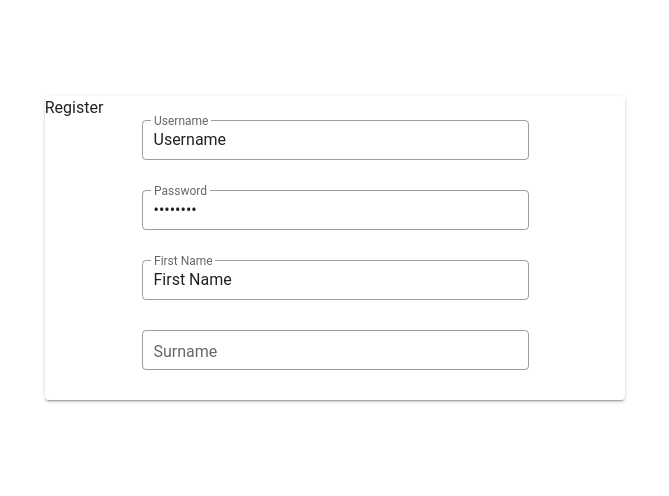
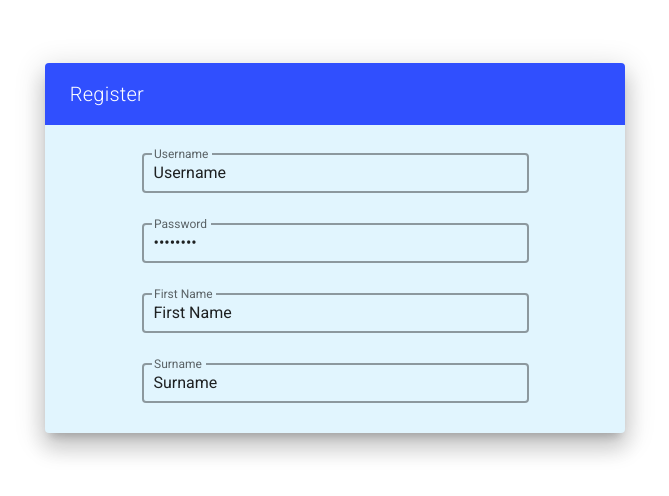
Before and after one commit to nighostchris/gymlog, a Vue app in the folder client/: page /test in a window 1280 px wide. Shown: the part 152-648 px from the top of the page, without its empty margins (305-974 px from the left). Built offline with nearby package versions, Linux system fonts and the light colour scheme.

Commit message:
Polishing title and 4 input fields of register page. Login button left.

```diff
--- a/client/package.json
+++ b/client/package.json
@@ -14,6 +14,7 @@
     "vuetify": "^2.0.0"
   },
   "devDependencies": {
+    "@mdi/font": "^3.8.95",
     "@vue/cli-plugin-babel": "^3.9.0",
     "@vue/cli-plugin-eslint": "^3.9.0",
     "@vue/cli-service": "^3.9.0",
--- a/client/src/components/RegisterBox.vue
+++ b/client/src/components/RegisterBox.vue
@@ -2,33 +2,41 @@
   <v-container fill-height>
     <v-layout align-center justify-center>
       <v-flex xs8 md6 lg6 xl6>
-        <v-card>
-          <div>{{ title }}</div>
-          <v-layout justify-center>
+        <v-card :elevation="15" color="light-blue lighten-5">
+          <div class="font-weight-light headline title">Register</div>
+          <v-layout justify-center pt-7>
             <v-flex xs8 md8 lg8 xl8>
               <v-text-field
                 label="Username"
                 v-model="username"
+                :rules="[rules.required, rules.nameLengthLimit]"
                 outlined
+                clearable
               >
               </v-text-field>
               <v-text-field
                 label="Password"
                 v-model="password"
+                :rules="[rules.required, rules.passwordLength, rules.passwordNumber]"
                 type="password"
                 outlined
+                clearable
               >
               </v-text-field>
               <v-text-field
                 label="First Name"
                 v-model="firstname"
+                :rules="[rules.required, rules.nameLengthLimit]"
                 outlined
+                clearable
               >
               </v-text-field>
               <v-text-field
                 label="Surname"
-                placeholder="Surname"
+                v-model="surname"
+                :rules="[rules.required, rules.nameLengthLimit]"
                 outlined
+                clearable
               >
               </v-text-field>
             </v-flex>
@@ -43,17 +51,32 @@
 export default {
   data() {
     return {
-      title: 'Register',
       username: 'Username',
       password: 'Password',
       firstname: 'First Name',
       surname: 'Surname',
+      rules: {
+        required: value => !!value || 'Required.',
+        nameLengthLimit: value => value.length <= 20 || 'Maximum 20 characters.',
+        passwordLength: value => value.length >= 8 || 'Minimum 8 characters.',
+        passwordNumber: value => value.match(/^(?=.*[0-9])/) || 'Contain at least 1 number.',
+      },
     };
   },
 };
 </script>
 
 <style>
+.title {
+  padding: 15px 0px 15px 25px;
+  color: white;
+  background-color: #304FFE;
+}
+
+.input-section {
+  padding-top: 20px;
+}
+
 .v-label {
   top: 12px !important;
 }
@@ -62,7 +85,19 @@ export default {
   top: 18px !important;
 }
 
+.v-input__append-inner {
+  margin-top: 8px !important;
+}
+
 .v-input__slot {
   min-height: 40px !important;
 }
+
+.v-sheet {
+  border-radius: 20px;
+}
+
+.v-text-field--outlined fieldset {
+  border-width: 2px;
+}
 </style>
--- a/client/src/index.html
+++ b/client/src/index.html
@@ -6,8 +6,8 @@
     <meta name="viewport" content="width=device-width,initial-scale=1.0">
     <!-- <link rel="icon" href="<%= BASE_URL %>favicon.ico"> -->
     <title>client</title>
-    <link rel="stylesheet" href="https://fonts.googleapis.com/icon?family=Material+Icons">
-    <link rel="stylesheet" href="https://cdn.jsdelivr.net/npm/@mdi/font@latest/css/materialdesignicons.min.css">
+    <link rel="stylesheet" href="https://fonts.googleapis.com/css?family=Roboto:100,300,400,500,700,900|Material+Icons">
+    <!-- <link rel="stylesheet" href="https://cdn.jsdelivr.net/npm/@mdi/font@latest/css/materialdesignicons.min.css"> -->
   </head>
   <body>
     <noscript>
--- a/client/src/main.js
+++ b/client/src/main.js
@@ -2,6 +2,7 @@ import Vue from 'vue';
 import Vuetify from 'vuetify/lib';
 import router from './router';
 import App from './App.vue';
+import '@mdi/font/css/materialdesignicons.css';
 
 Vue.use(Vuetify);
 
```
Also changed, not shown: 2 other files (tests, documents, lock files or other folders).
